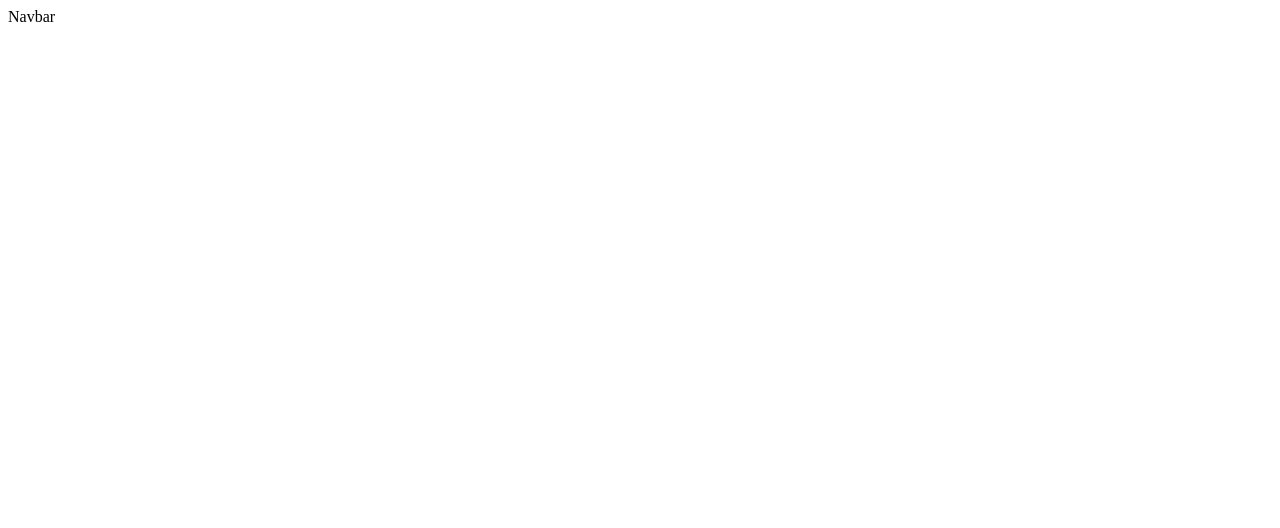
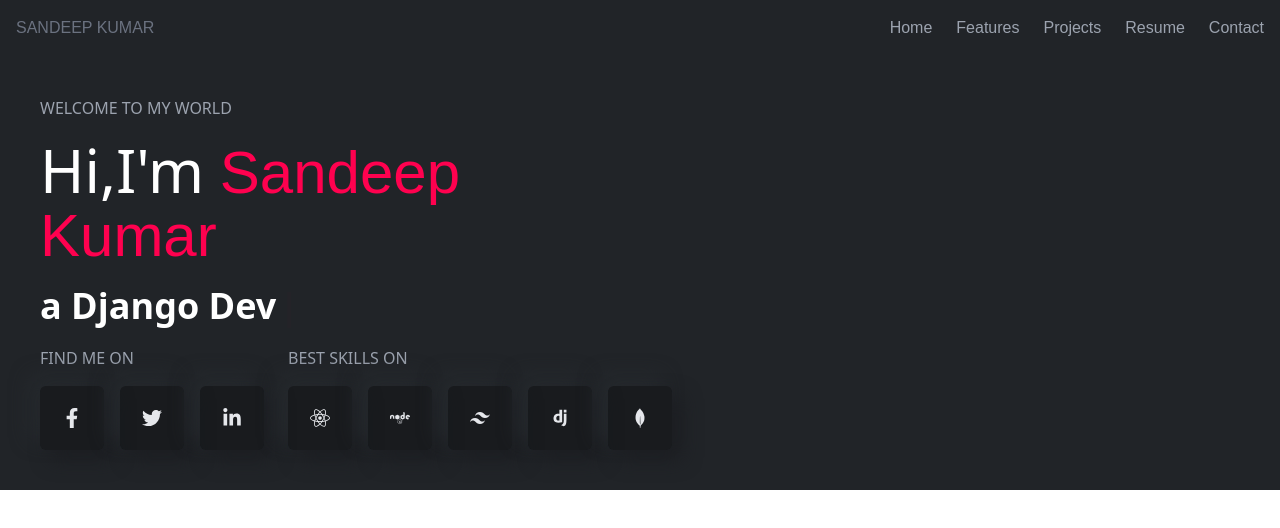
Before and after one commit to masasandeep/portfolio, a React (Vite) app: page / in a window 1280 px wide. Shown: the top 528 px of the page. Built offline with nearby package versions, Linux system fonts and the light colour scheme.

Commit message:
home page

```diff
--- a/package.json
+++ b/package.json
@@ -11,7 +11,11 @@
   },
   "dependencies": {
     "react": "^18.3.1",
-    "react-dom": "^18.3.1"
+    "react-dom": "^18.3.1",
+    "react-icons": "^5.3.0",
+    "react-scroll": "^1.9.0",
+    "react-simple-typewriter": "^5.0.1",
+    "typewriter-effect": "^2.21.0"
   },
   "devDependencies": {
     "@eslint/js": "^9.9.0",
--- a/src/App.jsx
+++ b/src/App.jsx
@@ -1,3 +1,5 @@
+
+import Home from "./components/Home/Home"
 import Navbar from "./components/Navbar"
 
 
@@ -5,6 +7,7 @@ function App() {
   return (
     <main>
       <Navbar/>
+      <Home/>
     </main>
   )
 }
--- /dev/null
+++ b/src/components/Home/Home.jsx
@@ -0,0 +1,12 @@
+import Leftside from "./Leftside";
+const Home = () => {
+
+  return (
+    <section id="#home"  className="bg-bodyColor w-full flex text-gray-400 gap-10 p-10">
+       <Leftside/>
+
+    </section>
+  )
+}
+
+export default Home
--- /dev/null
+++ b/src/components/Home/Leftside.jsx
@@ -0,0 +1,70 @@
+import { useTypewriter, Cursor } from "react-simple-typewriter";
+import { FaFacebookF, FaTwitter, FaLinkedinIn, FaReact, FaNode } from "react-icons/fa";
+import { SiTailwindcss, SiMongodb } from "react-icons/si";
+import { BiLogoDjango } from "react-icons/bi";
+const Leftside = () => {
+  const [text] = useTypewriter({
+    words: [
+      "Competitive Programmer",
+      "Full Stack Developer",
+      "Django Developer",
+    ],
+    loop: true,
+    typeSpeed: 20,
+    deleteSpeed: 10,
+    delaySpeed: 2000,
+  });
+  return (
+    <div className=" w-full lg:w-1/2 flex flex-col gap-5 ">
+      <h4 className="text-transform: uppercase">welcome to my world</h4>
+      <h1 className="text-6xl text-white">
+        Hi,I'm{" "}
+        <span className="text-designColor font-titleFont">Sandeep Kumar</span>
+      </h1>
+      <h1 className="text-4xl font-bold text-white">
+        a <span>{text}</span>
+        <Cursor cursorBlinking="false" cursorStyle="|" cursorColor="#ff014f" />
+      </h1>
+      <div className="flex flex-col lg:flex-row gap-6 justify-between">
+        <div>
+        <h4 className="text-tranform: uppercase text-gray-400 mb-4">Find me on</h4>
+        <div className="flex gap-4">
+          <span className="bannerIcon">
+            <FaFacebookF />
+          </span>
+          <span className="bannerIcon">
+            <FaTwitter />
+          </span>
+          <span className="bannerIcon">
+            <FaLinkedinIn />
+          </span>
+        </div>
+        </div>
+        <div>
+        <h4 className="text-tranform: uppercase text-gray-400 mb-4">
+            best skills on
+        </h4>
+        <div className="flex gap-4">
+          <span className="bannerIcon">
+            <FaReact/>
+          </span>
+          <span className="bannerIcon">
+            <FaNode/>
+          </span>
+          <span className="bannerIcon">
+            <SiTailwindcss/>
+          </span>
+          <span className="bannerIcon">
+            <BiLogoDjango/>
+          </span>
+          <span className="bannerIcon">
+            <SiMongodb/>
+          </span>
+        </div>
+        </div>
+      </div>
+    </div>
+  );
+};
+
+export default Leftside;
--- a/src/components/Navbar.jsx
+++ b/src/components/Navbar.jsx
@@ -1,7 +1,17 @@
+import { navLinksdata } from "../data/data"
 
 const Navbar = () => {
   return (
-    <div>Navbar</div>
+    <nav className="flex items-center justify-between bg-bodyColor p-4 sticky-top z-50 font-titleFont">
+      <div className="logo text-gray-500 text-transfrom: uppercase">
+        Sandeep Kumar
+      </div>
+      <ul className="flex items-center space-x-6">
+        {navLinksdata.map(({_id,title,link})=>(
+          <li key={_id} className="text-gray-400 cursor-pointer hover:text-red-600">{title}</li>
+        ))}
+      </ul>
+    </nav>
   )
 }
 
--- /dev/null
+++ b/src/data/data.js
@@ -0,0 +1,27 @@
+export const navLinksdata = [
+    {
+      _id: 1001,
+      title: "Home",
+      link: "home",
+    },
+    {
+      _id: 1002,
+      title: "Features",
+      link: "features",
+    },
+    {
+      _id: 1003,
+      title: "Projects",
+      link: "projects",
+    },
+    {
+      _id: 1004,
+      title: "Resume",
+      link: "resume",
+    },
+    {
+      _id: 1006,
+      title: "Contact",
+      link: "contact",
+    },
+  ];
--- a/src/index.css
+++ b/src/index.css
@@ -0,0 +1,21 @@
+@tailwind base;
+@tailwind components;
+@tailwind utilities;
+
+@layer components{
+    .bannerIcon{
+        @apply w-16 h-16 bg-black bg-opacity-25 text-gray-200 text-xl inline-flex items-center justify-center rounded-md shadow-shadowOne hover:bg-opacity-40 hover:-translate-y-1 transition-all hover:text-designColor cursor-pointer duration-300;
+    }
+    .resumeLi {
+    @apply w-full h-20 bg-black bg-opacity-25 text-xl text-gray-300 flex justify-center cursor-pointer hover:bg-opacity-40 duration-300 items-center border-[1px] rounded-none;
+         }
+.bgOpacity {
+@apply bg-black bg-opacity-40;
+                  }
+    .contactInput{
+        @apply w-full h-12 rounded-lg border-b-[1px] border-b-gray-600 bg-[#191b1e] text-lightText px-4 active:outline-none focus-visible:outline-designColor outline-none focus-visible:border-b-transparent duration-300
+    }
+.contactTextArea{
+    @apply w-full rounded-lg border-b-[1px] border-b-gray-600 bg-[#191b1e] text-lightText px-4 py-2 active:outline-none focus-visible:outline-designColor outline-none focus-visible:border-b-transparent duration-300 resize-none
+}
+}
```
Also changed, not shown: 1 other file (tests, documents, lock files or other folders).
